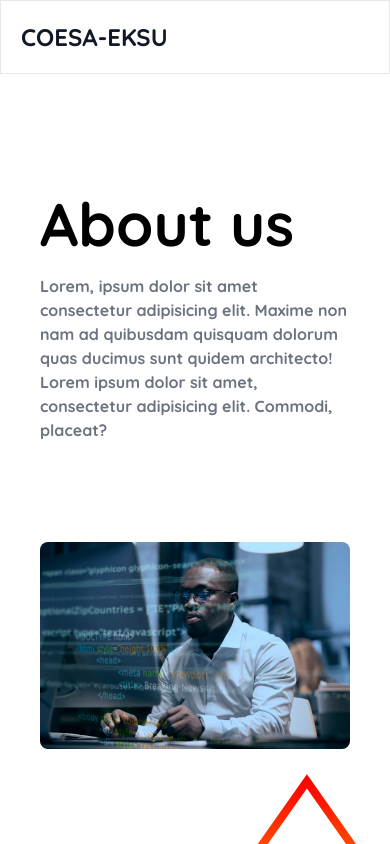
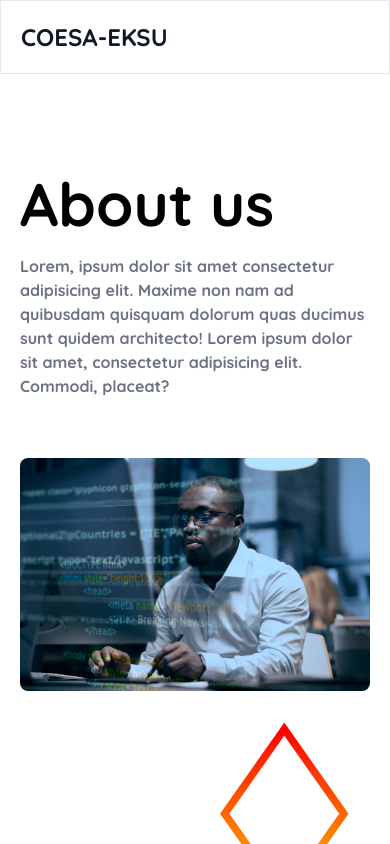
Before and after one commit to iamunclesam/FrontEnd-Coesa-Eksu, a Vue app: page /about-us in a window 390 px wide. Shown: the top 844 px of the page. Built offline with nearby package versions, Linux system fonts and the light colour scheme; some icons are missing.

Commit message:
Update AboutView.vue

```diff
--- a/src/views/AboutView.vue
+++ b/src/views/AboutView.vue
@@ -5,14 +5,14 @@
 
     <div class="h-screen head">
       <div class="grid grid-cols-1 md:grid-cols-2 mt-20 ">
-        <div class="col p-10 " data-aos="fade-right">
+        <div class="col p-5 md:p-10 " data-aos="fade-right">
           <h1 class="font-extrabold text-6xl text-left">About us</h1>
           <p class="py-5 text-left text-gray-500 text-light">Lorem, ipsum dolor sit amet consectetur adipisicing elit.
             Maxime non nam ad quibusdam quisquam dolorum quas ducimus sunt quidem architecto! Lorem ipsum dolor sit amet, consectetur adipisicing elit. Commodi, placeat?</p>
         </div>
 
         <div class="col" data-aos="fade-left">
-         <div class="p-10">
+         <div class="md:p-10 p-5">
             <img src="../assets/img/about-2.jpg" class="img-fluid  pt-0 rounded-lg" alt="">
         </div>
 
@@ -22,7 +22,7 @@
 
    <div class="">
     <div class="grid grid-cols-1 md:grid-cols-2">
-      <div class="col p-10 pt-0 shadow-md rounded border border-4 border-b-green-500 m-10 md:-mr-20" data-aos="fade-right">
+      <div class="col md:p-10 p-5 pt-0 shadow-md rounded border border-4 border-b-green-500 m-10 md:-mr-20" data-aos="fade-right">
         <h1 class="font-extrabold text-5xl text-left pt-3">Our Mission</h1>
         <p class="py-5 text-left text-gray-500 text-light">Lorem, ipsum dolor sit amet consectetur adipisicing elit.
           Maxime non nam ad quibusdam quisquam dolorum quas ducimus sunt quidem architecto!</p>
@@ -40,7 +40,7 @@
 
       </div>
 
-      <div class="col p-10 pt-0 shadow-md rounded border border-4 border-b-green-500 md:-ml-20 m-10" data-aos="fade-left">
+      <div class="col md:p-10 p-5 pt-0 shadow-md rounded border border-4 border-b-green-500 md:-ml-20 m-10" data-aos="fade-left">
         <h1 class="font-extrabold text-5xl text-left pt-3">Our Vision</h1>
         <p class="py-5 text-left text-gray-500 text-light">Lorem, ipsum dolor sit amet consectetur adipisicing elit.
           Maxime non nam ad quibusdam quisquam dolorum quas ducimus sunt quidem architecto!</p>
```
